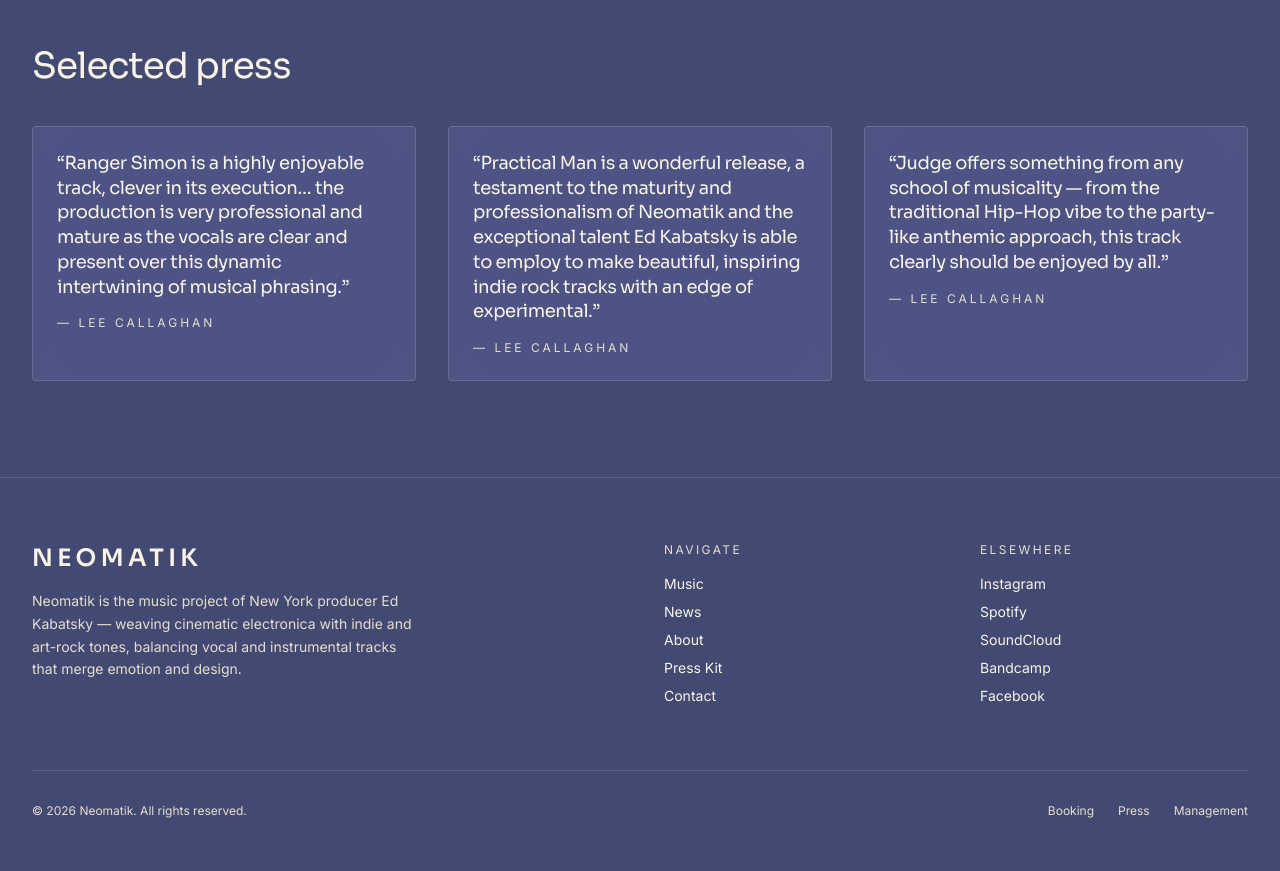
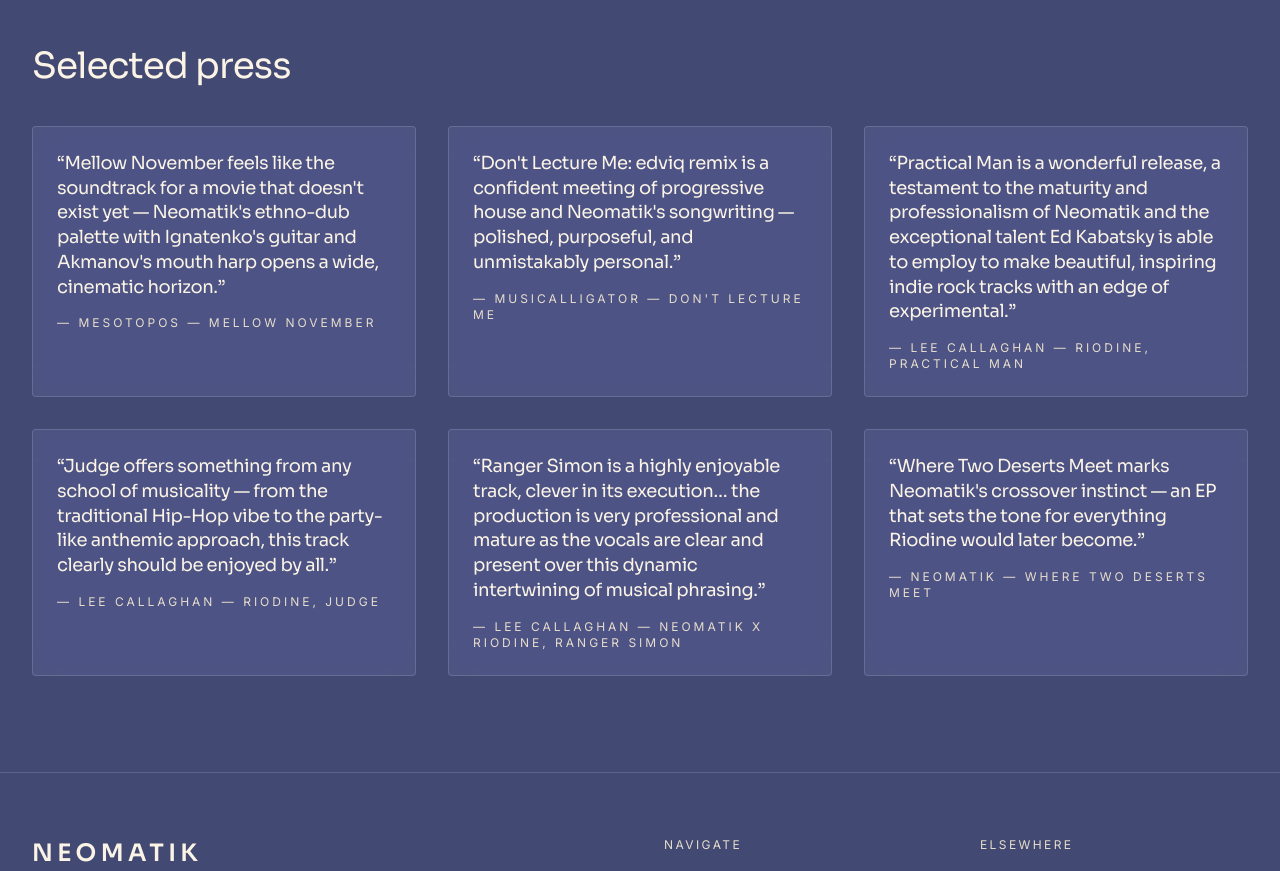
Before and after one commit to edka/neomatik.com, a React (Vite) app: page /press-kit in a window 1280 px wide. Shown: the part 1160-2031 px from the top of the page. Built offline with nearby package versions, Linux system fonts and the light colour scheme.

Commit message:
Changes
Co-authored-by: edka <3311782+edka@users.noreply.github.com>

```diff
--- a/src/content/press.ts
+++ b/src/content/press.ts
@@ -52,17 +52,32 @@ export const pressAssets: PressAsset[] = [
 export const pressQuotes: PressQuote[] = [
   {
     quote:
-      "Ranger Simon is a highly enjoyable track, clever in its execution… the production is very professional and mature as the vocals are clear and present over this dynamic intertwining of musical phrasing.",
-    outlet: "Lee Callaghan",
+      "Mellow November feels like the soundtrack for a movie that doesn't exist yet — Neomatik's ethno-dub palette with Ignatenko's guitar and Akmanov's mouth harp opens a wide, cinematic horizon.",
+    outlet: "Mesotopos — Mellow November",
+  },
+  {
+    quote:
+      "Don't Lecture Me: edviq remix is a confident meeting of progressive house and Neomatik's songwriting — polished, purposeful, and unmistakably personal.",
+    outlet: "MusicAlligator — Don't Lecture Me",
   },
   {
     quote:
       "Practical Man is a wonderful release, a testament to the maturity and professionalism of Neomatik and the exceptional talent Ed Kabatsky is able to employ to make beautiful, inspiring indie rock tracks with an edge of experimental.",
-    outlet: "Lee Callaghan",
+    outlet: "Lee Callaghan — Riodine, Practical Man",
   },
   {
     quote:
       "Judge offers something from any school of musicality — from the traditional Hip-Hop vibe to the party-like anthemic approach, this track clearly should be enjoyed by all.",
-    outlet: "Lee Callaghan",
+    outlet: "Lee Callaghan — Riodine, Judge",
+  },
+  {
+    quote:
+      "Ranger Simon is a highly enjoyable track, clever in its execution… the production is very professional and mature as the vocals are clear and present over this dynamic intertwining of musical phrasing.",
+    outlet: "Lee Callaghan — Neomatik x Riodine, Ranger Simon",
+  },
+  {
+    quote:
+      "Where Two Deserts Meet marks Neomatik's crossover instinct — an EP that sets the tone for everything Riodine would later become.",
+    outlet: "Neomatik — Where Two Deserts Meet",
   },
 ];
```
